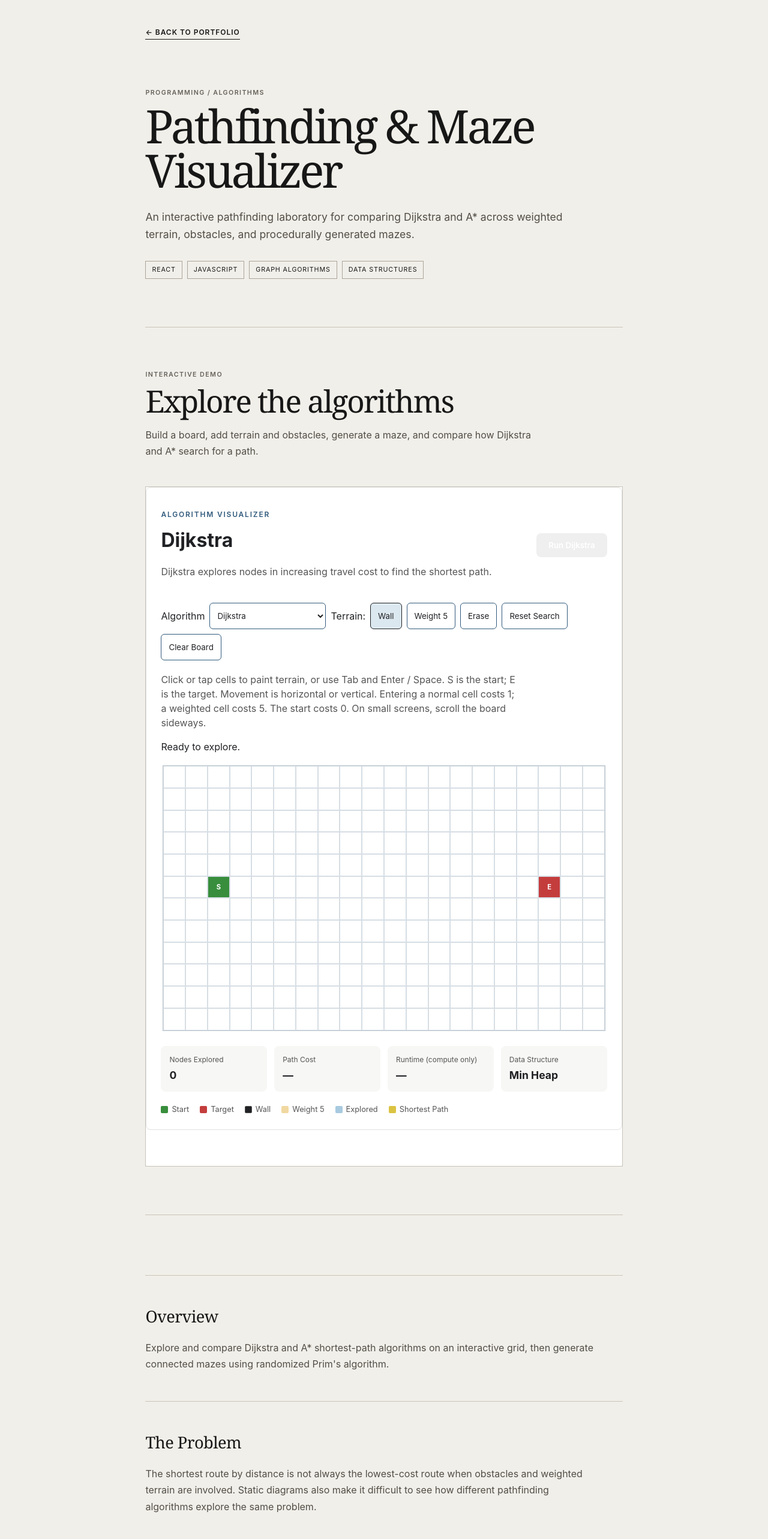
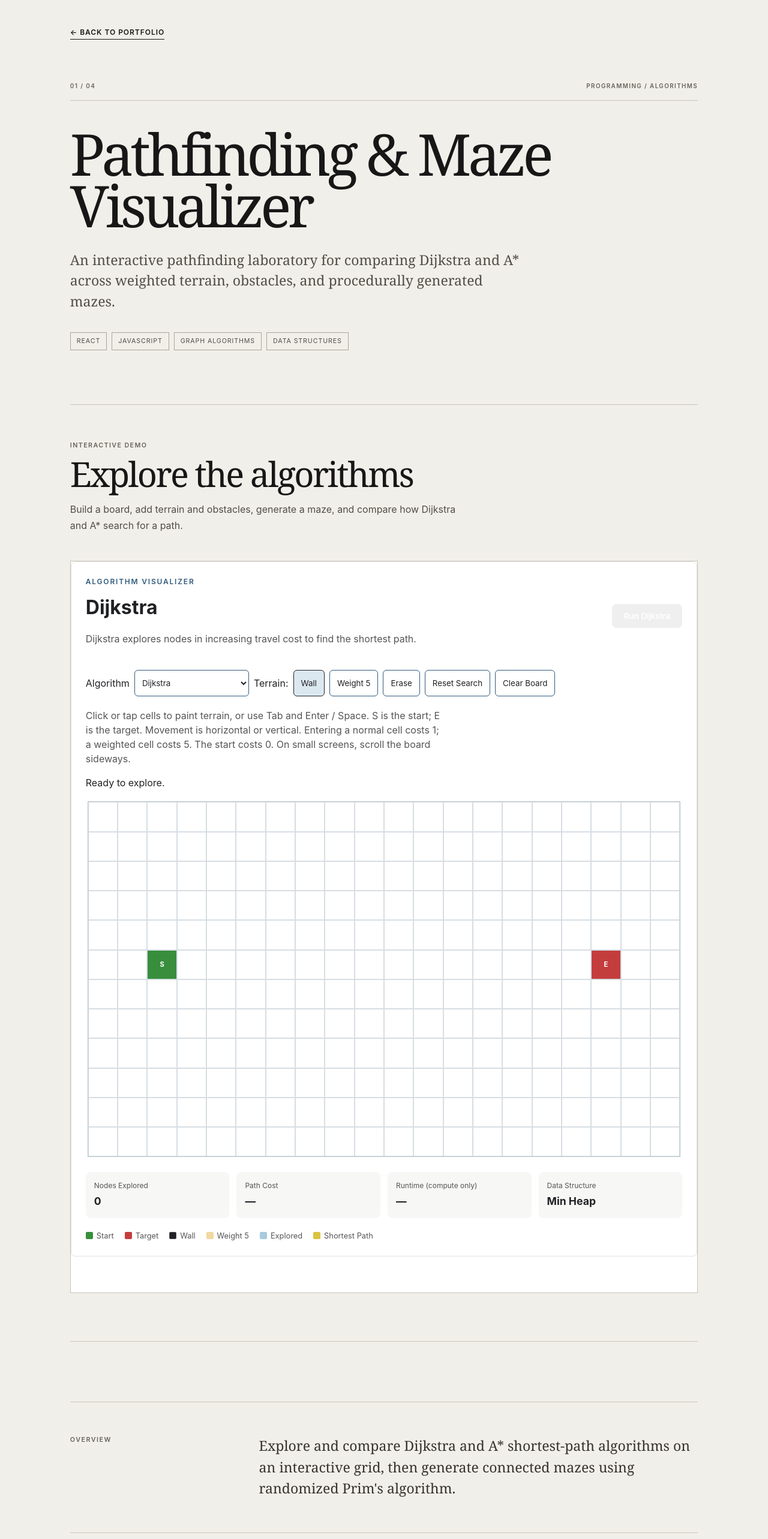
Before and after one commit to brandoncryan0/my-portfolio, a React (Vite) app: page /projects/dijkstra in a window 1280 px wide. Shown: the part 20-2586 px from the top of the page at 60% size. Built offline with nearby package versions, Linux system fonts and the light colour scheme; the HTML template or start-up script is replaced by a standard one.

Commit message:
Refine project cards and project pages

```diff
--- a/src/components/DijkstraVisualizer/DijkstraVisualizer.jsx
+++ b/src/components/DijkstraVisualizer/DijkstraVisualizer.jsx
@@ -13,7 +13,7 @@ export default function DijkstraVisualizer() {
   }, []);
   const [algorithm, setAlgorithm] = useState("dijkstra");
   const isMaze = algorithm === "prim";
-  const algorithmName = isMaze ? "Prim?s Maze" : algorithm === "astar" ? "A*" : "Dijkstra";
+  const algorithmName = isMaze ? "Prim's Maze" : algorithm === "astar" ? "A*" : "Dijkstra";
   const [status, setStatus] = useState("Ready to explore.");
   const [grid, setGrid] = useState(createGrid);
 
@@ -210,7 +210,7 @@ export default function DijkstraVisualizer() {
 
           <p className="dijkstra-description">
             {isMaze
-              ? "Randomized Prim?s grows a spanning tree to generate a maze. It replaces the current board, including weights."
+              ? "Randomized Prim's grows a spanning tree to generate a maze. It replaces the current board, including weights."
               : algorithm === "astar"
                 ? "A* combines travel cost with Manhattan distance to guide its shortest-path search toward the target."
                 : "Dijkstra explores nodes in increasing travel cost to find the shortest path."}
@@ -235,7 +235,7 @@ export default function DijkstraVisualizer() {
           }}>
             <option value="dijkstra">Dijkstra</option>
             <option value="astar">A* (A-star)</option>
-            <option value="prim">Prim?s (maze generator)</option>
+            <option value="prim">Prim's (maze generator)</option>
           </select>
         </label>
         <span>Terrain:</span>
--- a/src/index.css
+++ b/src/index.css
@@ -111,8 +111,6 @@ img {
   flex-direction: column;
 }
 
-/* ---------- Top line ---------- */
-
 .hero-topline {
   display: flex;
   align-items: center;
@@ -133,8 +131,6 @@ img {
 
   background: #8f8b84;
 }
-
-/* ---------- Main hero layout ---------- */
 
 .hero-main {
   flex: 1;
@@ -193,8 +189,6 @@ img {
   line-height: 1.4;
 }
 
-/* ---------- Focus areas ---------- */
-
 .hero-focus {
   padding: 20px 0 20px 55px;
 
@@ -215,8 +209,6 @@ img {
   text-transform: uppercase;
   letter-spacing: 0.28em;
 }
-
-/* ---------- Hero links ---------- */
 
 .hero-actions {
   padding-top: 24px;
@@ -278,8 +270,6 @@ img {
   padding: 110px 4% 150px;
 }
 
-/* ---------- Project grid ---------- */
-
 .project-card-grid {
   margin-top: 55px;
 
@@ -288,8 +278,6 @@ img {
 
   gap: 18px;
 }
-
-/* ---------- Card ---------- */
 
 .project-card {
   min-width: 0;
@@ -306,45 +294,120 @@ img {
   position: relative;
 
   aspect-ratio: 4 / 3;
-
   margin-top: 16px;
 
-  display: block;
+  display: flex;
+  align-items: center;
+  justify-content: center;
 
   overflow: hidden;
 
-  background: #d8d4ca;
+  background: #d9d5cb;
 }
 
 .project-card-image img {
   width: 100%;
   height: 100%;
 
-  object-fit: cover;
+  object-fit: contain;
 
-  transition:
-    transform 0.4s ease,
-    opacity 0.4s ease;
+  transition: transform 0.4s ease;
 }
 
-.project-card-image img[src*="tiny-bus-preview"] {
-  padding: 18px;
+.project-card-image:hover img {
+  transform: scale(1.025);
+}
 
-  object-fit: contain;
+/* Pathfinding */
+
+.project-card-image-dijkstra {
+  padding: 12px;
 
   background: #171717;
 }
 
-.project-card-image img[src*="fitness-tracker-preview"] {
-  padding: 18px;
+.project-card-image-dijkstra img {
+  object-fit: contain;
+}
 
+/* Eigenvalue visualizer */
+
+.project-card-image-eigenvalue-visualizer {
+  padding: 12px;
+
+  background: #e4e0d7;
+}
+
+.project-card-image-eigenvalue-visualizer img {
   object-fit: contain;
+}
+
+/* Tiny Bus */
+
+.project-card-image-technical-writing {
+  padding: 24px;
 
   background: #171717;
 }
 
-.project-card-image:hover img {
-  transform: scale(1.025);
+.project-card-image-technical-writing img {
+  object-fit: contain;
+}
+
+/* Workout Tracker */
+
+.project-card-image-fitness-tracker {
+  padding: 18px 52px;
+
+  background: #171717;
+}
+
+.project-card-image-fitness-tracker img {
+  width: auto;
+  max-width: 100%;
+  height: 100%;
+
+  object-fit: contain;
+}
+
+/* ---------- Image overlay ---------- */
+
+.project-card-overlay {
+  position: absolute;
+
+  left: 0;
+  right: 0;
+  bottom: 0;
+
+  padding: 12px 14px;
+
+  display: flex;
+  justify-content: space-between;
+  align-items: center;
+
+  color: #f1efe9;
+
+  font-size: 0.58rem;
+  font-weight: 600;
+
+  text-transform: uppercase;
+  letter-spacing: 0.12em;
+
+  background: linear-gradient(
+    to top,
+    rgba(23, 23, 23, 0.78),
+    rgba(23, 23, 23, 0)
+  );
+
+  pointer-events: none;
+
+  opacity: 0.85;
+
+  transition: opacity 0.25s ease;
+}
+
+.project-card-image:hover .project-card-overlay {
+  opacity: 1;
 }
 
 .project-card-placeholder {
@@ -363,7 +426,7 @@ img {
   background: #d8d4ca;
 }
 
-/* ---------- Card text ---------- */
+/* ---------- Card content ---------- */
 
 .project-card-content {
   flex: 1;
@@ -400,6 +463,8 @@ img {
 }
 
 .project-card h2 {
+  min-height: 6.8rem;
+
   margin: 0;
 
   font-family: Georgia, "Times New Roman", serif;
@@ -420,6 +485,8 @@ img {
 }
 
 .project-card-description {
+  min-height: 8.5rem;
+
   margin: 18px 0 20px;
 
   color: #56524c;
@@ -428,11 +495,12 @@ img {
   line-height: 1.65;
 }
 
-/* ---------- Skills ---------- */
+.project-card-skills {
+  min-height: 58px;
 
-.project-card-skills {
   display: flex;
   flex-wrap: wrap;
+  align-content: flex-start;
 
   gap: 6px;
 
@@ -451,8 +519,6 @@ img {
   text-transform: uppercase;
   letter-spacing: 0.08em;
 }
-
-/* ---------- Project link ---------- */
 
 .project-card-link {
   width: fit-content;
@@ -691,65 +757,115 @@ img {
 }
 
 /* =========================================================
-   PROJECT LIVE DEMO
-   ========================================================= */
-
-.project-live-demo {
-  margin: 0 0 100px;
-  padding: 60px 0 80px;
-
-  border-top: 1px solid #c8c4ba;
-  border-bottom: 1px solid #c8c4ba;
-}
-
-.project-demo-heading {
-  max-width: 700px;
-
-  margin-bottom: 45px;
-}
-
-.project-demo-heading h2 {
-  margin: 8px 0 18px;
-
-  font-family: Georgia, "Times New Roman", serif;
-
-  font-size: clamp(2rem, 4vw, 3.5rem);
-  font-weight: 400;
-
-  line-height: 1;
-  letter-spacing: -0.04em;
-}
-
-.project-demo-heading > p:last-child {
-  max-width: 650px;
-
-  margin: 0;
-
-  color: #514d47;
-
-  line-height: 1.7;
-}
-
-.project-demo-container {
-  width: 100%;
-
-  overflow: hidden;
-
-  border: 1px solid #c8c4ba;
-
-  background: #ffffff;
-}
-
-/* =========================================================
    PROJECT PAGE
    ========================================================= */
 
 .project-page {
-  width: min(1000px, 100%);
+  width: min(1200px, 100%);
 
   margin: 0 auto;
-  padding: 60px 8% 120px;
+  padding: 60px 6% 140px;
 }
+
+.back-link {
+  display: inline-block;
+
+  margin-bottom: 70px;
+  padding-bottom: 2px;
+
+  border-bottom: 1px solid #171717;
+
+  font-size: 0.75rem;
+  font-weight: 600;
+
+  text-transform: uppercase;
+  letter-spacing: 0.08em;
+
+  transition: opacity 0.2s ease;
+}
+
+.back-link:hover {
+  opacity: 0.55;
+}
+
+/* ---------- Project header ---------- */
+
+.project-header {
+  margin-bottom: 90px;
+}
+
+.project-header-meta {
+  display: flex;
+  align-items: center;
+  justify-content: space-between;
+
+  gap: 30px;
+
+  padding-bottom: 16px;
+
+  border-bottom: 1px solid #c8c4ba;
+
+  color: #66625c;
+
+  font-size: 0.62rem;
+  font-weight: 600;
+
+  text-transform: uppercase;
+  letter-spacing: 0.14em;
+}
+
+.project-header h1 {
+  max-width: 1000px;
+
+  margin: 45px 0 30px;
+
+  font-family: Georgia, "Times New Roman", serif;
+
+  font-size: clamp(4rem, 7.5vw, 7.5rem);
+  font-weight: 400;
+
+  line-height: 0.9;
+  letter-spacing: -0.06em;
+}
+
+.project-page-description {
+  max-width: 760px;
+
+  margin: 0 0 35px;
+
+  color: #514d47;
+
+  font-family: Georgia, "Times New Roman", serif;
+
+  font-size: clamp(1.2rem, 1.8vw, 1.55rem);
+  line-height: 1.5;
+}
+
+/* ---------- Project skills ---------- */
+
+.project-skills {
+  margin: 20px 0;
+
+  display: flex;
+  flex-wrap: wrap;
+
+  gap: 8px;
+}
+
+.project-skills span {
+  padding: 6px 10px;
+
+  border: 1px solid #aaa59b;
+
+  color: #514d47;
+
+  font-size: 0.67rem;
+
+  text-transform: uppercase;
+  letter-spacing: 0.08em;
+}
+
+/* ---------- Project links ---------- */
 
 .project-links {
   margin-top: 32px;
@@ -780,31 +896,10 @@ img {
   opacity: 0.5;
 }
 
-.back-link {
-  display: inline-block;
-
-  margin-bottom: 70px;
-  padding-bottom: 2px;
-
-  border-bottom: 1px solid #171717;
-
-  font-size: 0.75rem;
-  font-weight: 600;
-
-  text-transform: uppercase;
-  letter-spacing: 0.08em;
-}
-
-.back-link:hover {
-  opacity: 0.55;
-}
-
-.project-header {
-  margin-bottom: 80px;
-}
+/* ---------- Shared project labels ---------- */
 
 .section-label {
-  margin-bottom: 10px;
+  margin: 0 0 10px;
 
   color: #66625c;
 
@@ -815,54 +910,62 @@ img {
   letter-spacing: 0.13em;
 }
 
-.project-header h1 {
-  max-width: 850px;
+/* =========================================================
+   PROJECT LIVE DEMO
+   ========================================================= */
 
-  margin: 10px 0 25px;
+.project-live-demo {
+  margin: 0 0 100px;
+  padding: 60px 0 80px;
+
+  border-top: 1px solid #c8c4ba;
+  border-bottom: 1px solid #c8c4ba;
+}
+
+.project-demo-heading {
+  max-width: 700px;
+
+  margin-bottom: 45px;
+}
+
+.project-demo-heading h2 {
+  margin: 8px 0 18px;
 
   font-family: Georgia, "Times New Roman", serif;
 
-  font-size: clamp(3rem, 6vw, 5.5rem);
+  font-size: clamp(2.5rem, 4.5vw, 4.25rem);
   font-weight: 400;
 
-  line-height: 0.97;
-  letter-spacing: -0.055em;
+  line-height: 0.98;
+  letter-spacing: -0.045em;
 }
 
-.project-page-description {
-  max-width: 700px;
+.project-demo-heading > p:last-child {
+  max-width: 650px;
 
-  margin-bottom: 30px;
+  margin: 0;
 
   color: #514d47;
 
-  font-size: 1.1rem;
-  line-height: 1.65;
+  font-size: 1rem;
+  line-height: 1.7;
 }
 
-/* ---------- Project skills ---------- */
+.project-demo-container {
+  width: 100%;
 
-.project-skills {
-  margin: 20px 0;
+  overflow: hidden;
 
-  display: flex;
-  flex-wrap: wrap;
+  border: 1px solid #c8c4ba;
 
-  gap: 8px;
+  background: #ffffff;
 }
 
-.project-skills span {
-  padding: 6px 10px;
+/* =========================================================
+   PROJECT VISUALS
+   ========================================================= */
 
-  border: 1px solid #aaa59b;
-
-  font-size: 0.67rem;
-
-  text-transform: uppercase;
-  letter-spacing: 0.08em;
-}
-
-/* ---------- Tiny Bus case study ---------- */
+/* ---------- Tiny Bus ---------- */
 
 .project-case-study-visual {
   margin-bottom: 90px;
@@ -888,26 +991,11 @@ img {
   object-fit: contain;
 }
 
-.project-image-caption {
-  max-width: 750px;
-
-  margin: 16px 0 0;
-
-  color: #66625c;
-
-  font-size: 0.72rem;
-  line-height: 1.6;
-
-  text-transform: uppercase;
-  letter-spacing: 0.08em;
+.project-detail-visual {
+  padding: 60px 0;
 }
 
-.project-detail-visual {
-  padding-top: 60px;
-  padding-bottom: 60px;
-}
-
-/* ---------- Fitness Tracker main screenshot ---------- */
+/* ---------- Workout Tracker main screen ---------- */
 
 .project-mobile-showcase {
   margin-bottom: 90px;
@@ -929,11 +1017,9 @@ img {
 .project-phone-preview img {
   width: 100%;
   height: auto;
-
-  display: block;
 }
 
-/* ---------- Fitness Tracker history ---------- */
+/* ---------- Workout Tracker history ---------- */
 
 .project-fitness-history {
   padding: 60px 0;
@@ -951,42 +1037,96 @@ img {
 .project-history-preview img {
   width: 100%;
   height: auto;
-
-  display: block;
 }
 
-/* ---------- Project written details ---------- */
+/* ---------- Image captions ---------- */
+
+.project-image-caption {
+  max-width: 750px;
+
+  margin: 16px 0 0;
+
+  color: #66625c;
+
+  font-size: 0.72rem;
+  line-height: 1.6;
+
+  text-transform: uppercase;
+  letter-spacing: 0.08em;
+}
+
+/* =========================================================
+   PROJECT DETAILS
+   ========================================================= */
 
 .project-details {
   padding: 0;
 }
 
 .project-details > div {
-  padding: 48px 0;
-
   border-top: 1px solid #c8c4ba;
 }
 
-.project-details h2 {
-  margin: 0 0 18px;
+.project-detail-text {
+  padding: 55px 0;
+
+  display: grid;
+
+  grid-template-columns:
+    minmax(150px, 0.45fr)
+    minmax(0, 1.55fr);
+
+  gap: clamp(40px, 8vw, 120px);
+}
+
+.project-detail-text h2 {
+  margin: 0;
+
+  color: #66625c;
+
+  font-family: Inter, "Helvetica Neue", Helvetica, Arial, sans-serif;
+
+  font-size: 0.67rem;
+  font-weight: 600;
+
+  text-transform: uppercase;
+  letter-spacing: 0.14em;
+}
+
+.project-detail-text p {
+  max-width: 760px;
+
+  margin: 0;
+
+  color: #36332f;
 
   font-family: Georgia, "Times New Roman", serif;
 
-  font-size: 1.7rem;
-  font-weight: 400;
-
-  letter-spacing: -0.02em;
+  font-size: clamp(1.25rem, 1.8vw, 1.6rem);
+  line-height: 1.55;
 }
 
-.project-details p {
-  max-width: 750px;
+/* =========================================================
+   SMALL LAPTOP
+   ========================================================= */
 
-  margin: 0;
+@media (max-width: 1100px) {
+  .navbar {
+    padding-left: 5%;
+    padding-right: 5%;
+  }
 
-  color: #514d47;
+  .nav-links {
+    gap: 18px;
+  }
 
-  font-size: 1rem;
-  line-height: 1.7;
+  .nav-links a {
+    font-size: 0.68rem;
+  }
+
+  .nav-name {
+    font-size: 0.76rem;
+  }
 }
 
 /* =========================================================
@@ -994,8 +1134,14 @@ img {
    ========================================================= */
 
 @media (max-width: 900px) {
+  /* Navigation */
+
   .nav-links {
-    gap: 18px;
+    gap: 14px;
+  }
+
+  .nav-links a {
+    font-size: 0.64rem;
   }
 
   /* Hero */
@@ -1026,6 +1172,12 @@ img {
     gap: 60px 24px;
   }
 
+  .project-card h2,
+  .project-card-description,
+  .project-card-skills {
+    min-height: 0;
+  }
+
   /* About */
 
   .about-editorial {
@@ -1047,7 +1199,24 @@ img {
     gap: 30px 20px;
   }
 
-  /* Project pages */
+  /* Project page */
+
+  .project-page {
+    padding-left: 7%;
+    padding-right: 7%;
+  }
+
+  .project-header h1 {
+    font-size: clamp(3.7rem, 9vw, 6rem);
+  }
+
+  .project-detail-text {
+    grid-template-columns:
+      minmax(120px, 0.35fr)
+      minmax(0, 1.65fr);
+
+    gap: 50px;
+  }
 
   .project-case-study-image {
     padding: 30px;
@@ -1176,9 +1345,17 @@ img {
     aspect-ratio: 16 / 10;
   }
 
-  .project-card-image img[src*="tiny-bus-preview"],
-  .project-card-image img[src*="fitness-tracker-preview"] {
+  .project-card-image-dijkstra,
+  .project-card-image-eigenvalue-visualizer {
+    padding: 12px;
+  }
+
+  .project-card-image-technical-writing {
     padding: 20px;
+  }
+
+  .project-card-image-fitness-tracker {
+    padding: 16px 70px;
   }
 
   .project-card-category {
@@ -1186,13 +1363,20 @@ img {
   }
 
   .project-card h2 {
+    min-height: 0;
+
     font-size: 2rem;
   }
 
   .project-card-description {
+    min-height: 0;
     max-width: 550px;
 
     font-size: 0.88rem;
+  }
+
+  .project-card-skills {
+    min-height: 0;
   }
 
   /* About */
@@ -1269,12 +1453,65 @@ img {
   }
 
   .project-header {
-    margin-bottom: 60px;
+    margin-bottom: 65px;
+  }
+
+  .project-header-meta {
+    gap: 20px;
+
+    align-items: flex-start;
+
+    font-size: 0.57rem;
+  }
+
+  .project-header-meta span:last-child {
+    text-align: right;
+  }
+
+  .project-header h1 {
+    margin-top: 35px;
+
+    font-size: clamp(3.4rem, 15vw, 5.5rem);
+  }
+
+  .project-page-description {
+    font-size: 1.2rem;
   }
 
   .project-links {
     gap: 16px;
   }
+
+  /* Project details */
+
+  .project-detail-text {
+    grid-template-columns: 1fr;
+
+    gap: 18px;
+
+    padding: 40px 0;
+  }
+
+  .project-detail-text p {
+    font-size: 1.2rem;
+  }
+
+  /* Project demos */
+
+  .project-live-demo {
+    margin-bottom: 70px;
+    padding: 40px 0 55px;
+  }
+
+  .project-demo-heading {
+    margin-bottom: 30px;
+  }
+
+  .project-demo-heading h2 {
+    font-size: 2.5rem;
+  }
+
+  /* Tiny Bus */
 
   .project-case-study-visual {
     margin-bottom: 60px;
@@ -1284,6 +1521,8 @@ img {
   .project-case-study-image {
     padding: 18px;
   }
+
+  /* Workout Tracker */
 
   .project-mobile-showcase {
     margin-bottom: 60px;
--- a/src/pages/ProjectPage.jsx
+++ b/src/pages/ProjectPage.jsx
@@ -12,12 +12,17 @@ const EigenvalueVisualizer = lazy(
 function ProjectPage() {
   const { projectId } = useParams();
 
-  const project = projects.find((project) => project.id === projectId);
+  const projectIndex = projects.findIndex(
+    (project) => project.id === projectId,
+  );
+
+  const project = projects[projectIndex];
 
   if (!project) {
     return (
       <main className="project-page">
         <h1>Project not found</h1>
+
         <a href="/">Return Home</a>
       </main>
     );
@@ -30,7 +35,14 @@ function ProjectPage() {
       </a>
 
       <header className="project-header">
-        <p className="section-label">{project.category}</p>
+        <div className="project-header-meta">
+          <span>
+            {String(projectIndex + 1).padStart(2, "0")} /{" "}
+            {String(projects.length).padStart(2, "0")}
+          </span>
+
+          <span>{project.category}</span>
+        </div>
 
         <h1>{project.title}</h1>
 
@@ -165,7 +177,7 @@ function ProjectPage() {
 
       <section className="project-details">
         {project.overview && (
-          <div>
+          <div className="project-detail-text">
             <h2>Overview</h2>
 
             <p>{project.overview}</p>
@@ -173,7 +185,7 @@ function ProjectPage() {
         )}
 
         {project.problem && (
-          <div>
+          <div className="project-detail-text">
             <h2>The Problem</h2>
 
             <p>{project.problem}</p>
@@ -181,7 +193,7 @@ function ProjectPage() {
         )}
 
         {project.approach && (
-          <div>
+          <div className="project-detail-text">
             <h2>My Approach</h2>
 
             <p>{project.approach}</p>
@@ -234,7 +246,7 @@ function ProjectPage() {
         )}
 
         {project.result && (
-          <div>
+          <div className="project-detail-text">
             <h2>Result</h2>
 
             <p>{project.result}</p>
```
Also changed, not shown: src/components/Projects.jsx (+6 -1 lines).
